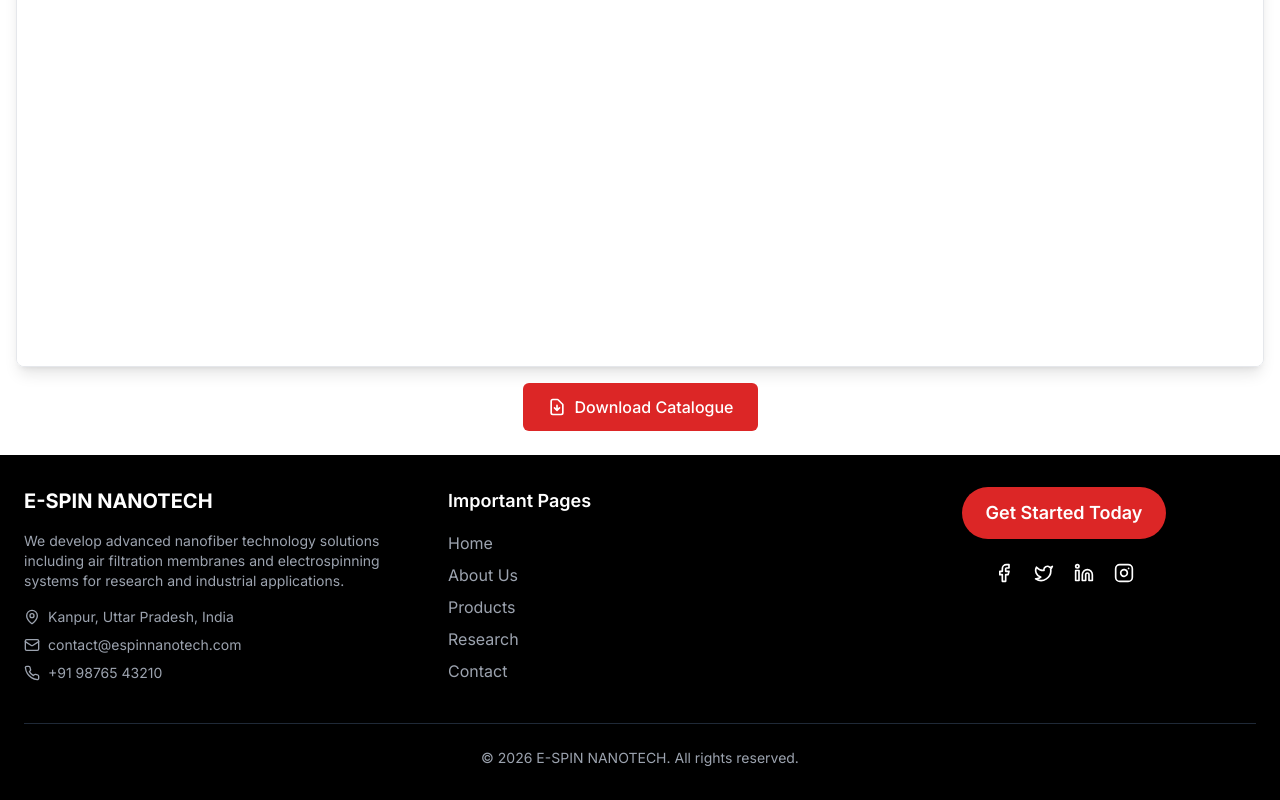
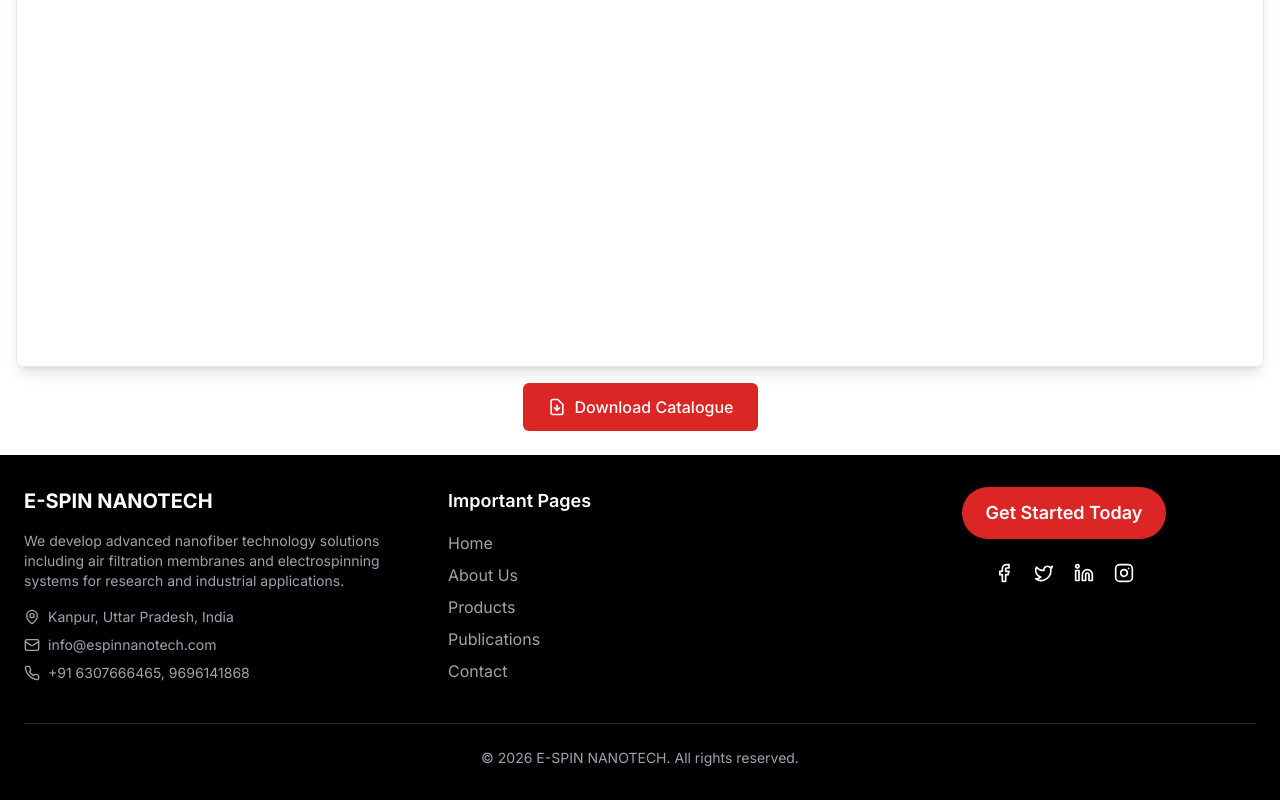
Before and after one commit to Espinnanotech/espinnanotechfinal, a Next.js app: page /catalogue in a window 1280 px wide. Shown: the part 489-1289 px from the top of the page. Built offline with nearby package versions, Linux system fonts and the light colour scheme; no server answers.

Commit message:
footer u

```diff
--- a/components/Footer.tsx
+++ b/components/Footer.tsx
@@ -27,10 +27,10 @@ export function Footer() {
               <MapPin size={16} /> Kanpur, Uttar Pradesh, India
             </p>
             <p className="flex items-center gap-2">
-              <Mail size={16} /> contact@espinnanotech.com
+              <Mail size={16} /> info@espinnanotech.com
             </p>
             <p className="flex items-center gap-2">
-              <Phone size={16} /> +91 98765 43210
+              <Phone size={16} /> +91 6307666465, 9696141868
             </p>
           </div>
         </div>
@@ -51,7 +51,7 @@ export function Footer() {
               <a href="/products" className="hover:text-white transition">Products</a>
             </li>
             <li>
-              <a href="/research" className="hover:text-white transition">Research</a>
+              <a href="/publications" className="hover:text-white transition">Publications</a>
             </li>
             <li>
               <a href="/contact" className="hover:text-white transition">Contact</a>
--- a/lib/constants/products.ts
+++ b/lib/constants/products.ts
@@ -62,7 +62,7 @@ export const SUBCATEGORIES = {
     },
     {
       id: "bmwfilter",
-      title: "BMW Filter",
+      title: "Car Filter",
       description: "Premium automotive cabin and engine air filters using advanced nanofiber technology for enhanced particle capture and extended filter life in BMW vehicles.",
       image: "/functional p image/BMW Cabin Air Filter 1.jpg",
       features: ["Automotive Grade", "High Dust Holding", "OEM Compatible"]
```
